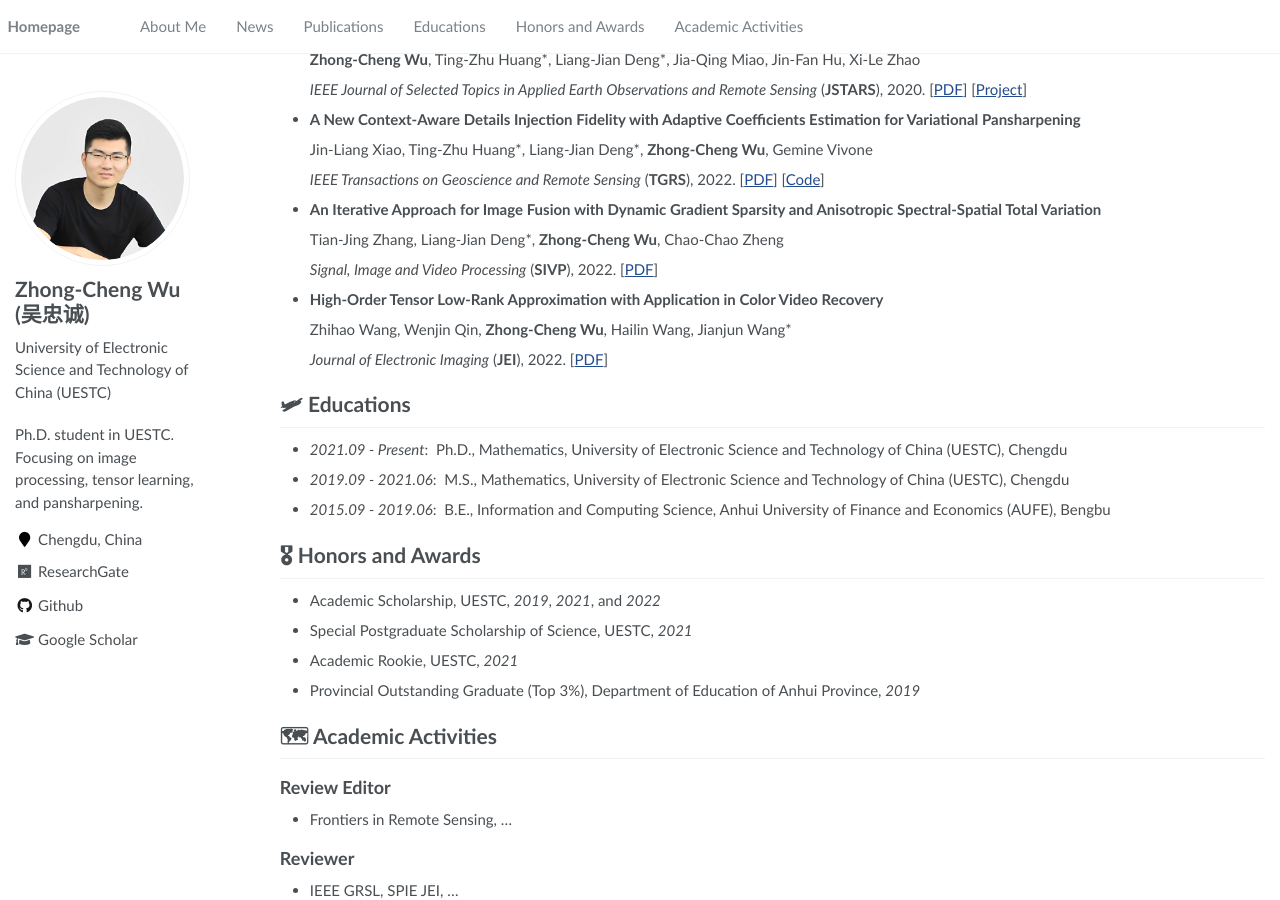
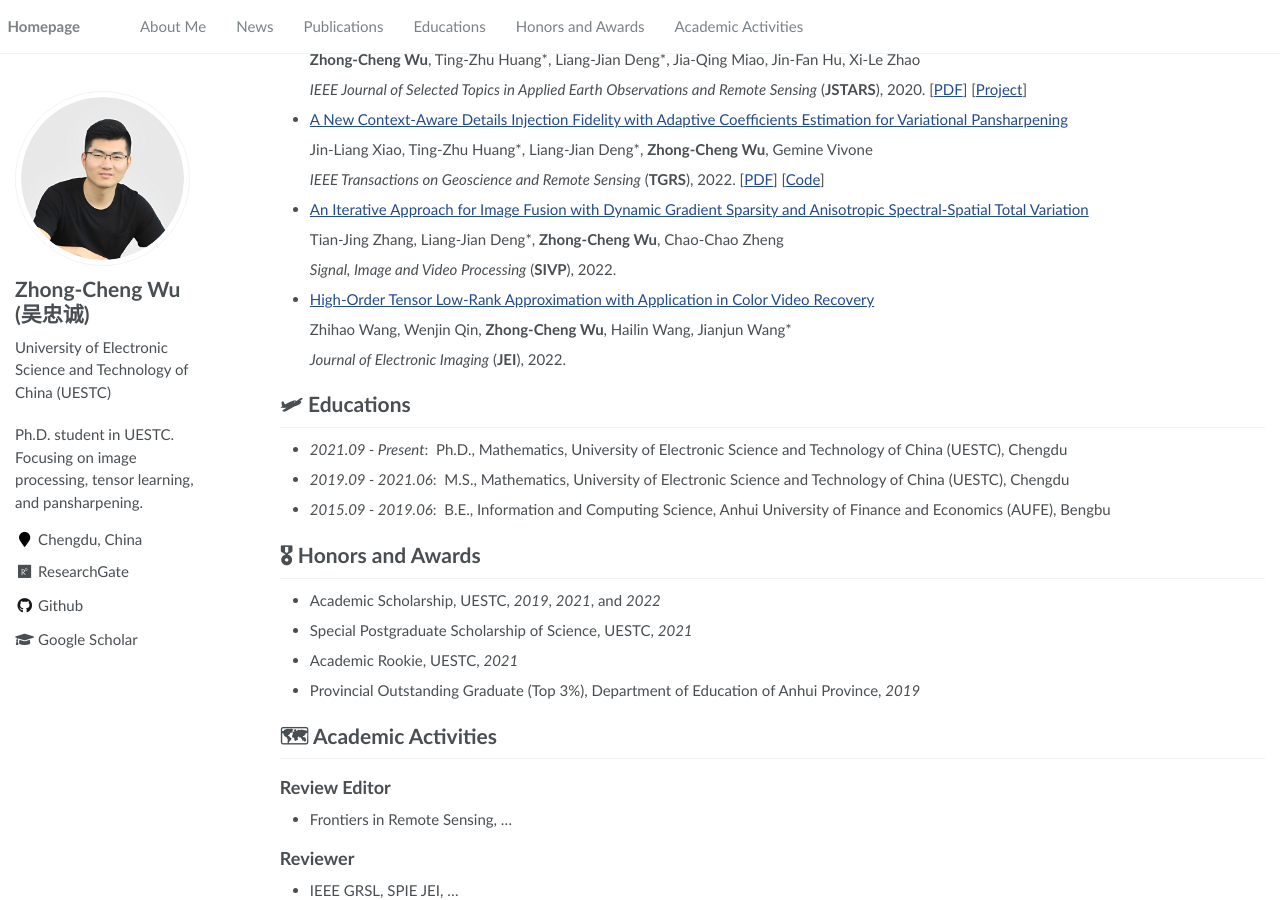
Before and after one commit to zhongchengwu/zhongchengwu.github.io, a Jekyll site: the page built from _pages/about.md, in a window 1280 px wide and 900 px high, scrolled down 886 px. Built offline with Jekyll 4.4.1, drawn with Linux system fonts in a browser that asks for light colours.

Commit message:
Update about.md

```diff
--- a/_pages/about.md
+++ b/_pages/about.md
@@ -32,7 +32,7 @@ E-mail: <wuzhch97@163.com> &emsp; [Google Scholar](https://scholar.google.com/ci
 <div class='paper-box'><div class='paper-box-image'><div><div class="badge">IEEE TIP</div><img src='images/tip_23.png' alt="sym" width="100%"></div></div>
 <div class='paper-box-text' markdown="1">
 
-<b>LRTCFPan: Low-Rank Tensor Completion Based Framework for Pansharpening</b>
+[LRTCFPan: Low-Rank Tensor Completion Based Framework for Pansharpening](https://ieeexplore.ieee.org/abstract/document/10054514)
 
 <b>Zhong-Cheng Wu</b>, Ting-Zhu Huang\*, Liang-Jian Deng\*, Jie Huang, Jocelyn Chanussot, Gemine Vivone
 
@@ -45,7 +45,7 @@ E-mail: <wuzhch97@163.com> &emsp; [Google Scholar](https://scholar.google.com/ci
 <div class='paper-box'><div class='paper-box-image'><div><div class="badge">NeurIPS 2022</div><img src='images/neurips_22.png' alt="sym" width="100%"></div></div>
 <div class='paper-box-text' markdown="1">
 
-<b>Tensor Wheel Decomposition and Its Tensor Completion Application</b>
+[Tensor Wheel Decomposition and Its Tensor Completion Application](https://papers.nips.cc)
 
 <b>Zhong-Cheng Wu</b>, Ting-Zhu Huang\*, Liang-Jian Deng\*, Hong-Xia Dou, Deyu Meng
 
@@ -55,35 +55,35 @@ E-mail: <wuzhch97@163.com> &emsp; [Google Scholar](https://scholar.google.com/ci
 </div>
 </div>
 
-- <b>VO+ Net: An Adaptive Approach Using Variational Optimization and Deep Learning for Panchromatic Sharpening</b>
+- [VO+ Net: An Adaptive Approach Using Variational Optimization and Deep Learning for Panchromatic Sharpening](https://ieeexplore.ieee.org/abstract/document/9387460)
 
   <b>Zhong-Cheng Wu</b>, Ting-Zhu Huang\*, Liang-Jian Deng\*, Jin-Fan Hu, Gemine Vivone
 
   *IEEE Transactions on Geoscience and Remote Sensing* (<b>TGRS</b>), 2021. [[PDF](https://liangjiandeng.github.io/papers/2021/VOFF.pdf)] [[Project](https://liangjiandeng.github.io/Projects_Res/VOFF_2021tgrs.html)] (<span style="color:red">ESI Highly Cited Paper</span>)
 
-- <b>A New Variational Approach Based on Proximal Deep Injection and Gradient Intensity Similarity for Spatio-Spectral Image Fusion</b>
+- [A New Variational Approach Based on Proximal Deep Injection and Gradient Intensity Similarity for Spatio-Spectral Image Fusion](https://ieeexplore.ieee.org/abstract/document/9220783)
 
   <b>Zhong-Cheng Wu</b>, Ting-Zhu Huang\*, Liang-Jian Deng\*, Jia-Qing Miao, Jin-Fan Hu, Xi-Le Zhao
 
   *IEEE Journal of Selected Topics in Applied Earth Observations and Remote Sensing* (<b>JSTARS</b>), 2020. [[PDF](https://liangjiandeng.github.io/papers/2020/dmpif_2020jstars.pdf)] [[Project](https://liangjiandeng.github.io/Projects_Res/DMPIF_2020jstars.html)]
 
-- <b>A New Context-Aware Details Injection Fidelity with Adaptive Coefficients Estimation for Variational Pansharpening</b>
+- [A New Context-Aware Details Injection Fidelity with Adaptive Coefficients Estimation for Variational Pansharpening](https://ieeexplore.ieee.org/document/9721243)
 
   Jin-Liang Xiao, Ting-Zhu Huang\*, Liang-Jian Deng\*, <b>Zhong-Cheng Wu</b>, Gemine Vivone
 
   *IEEE Transactions on Geoscience and Remote Sensing* (<b>TGRS</b>), 2022. [[PDF](https://liangjiandeng.github.io/papers/2022/xiao-tgrs2022.pdf)] [[Code](https://github.com/liangjiandeng/CDIF)]
 
-- <b>An Iterative Approach for Image Fusion with Dynamic Gradient Sparsity and Anisotropic Spectral-Spatial Total Variation</b>
+- [An Iterative Approach for Image Fusion with Dynamic Gradient Sparsity and Anisotropic Spectral-Spatial Total Variation](https://link.springer.com/article/10.1007/s11760-021-02105-y)
 
   Tian-Jing Zhang, Liang-Jian Deng\*, <b>Zhong-Cheng Wu</b>, Chao-Chao Zheng
 
-  *Signal, Image and Video Processing* (<b>SIVP</b>), 2022. [[PDF](https://link.springer.com/article/10.1007/s11760-021-02105-y)]
+  *Signal, Image and Video Processing* (<b>SIVP</b>), 2022.
 
-- <b>High-Order Tensor Low-Rank Approximation with Application in Color Video Recovery</b>
+- [High-Order Tensor Low-Rank Approximation with Application in Color Video Recovery](https://www.spiedigitallibrary.org/journals/journal-of-electronic-imaging/volume-31/issue-4/043044/High-order-tensor-low-rank-approximation-with-application-in-color/10.1117/1.JEI.31.4.043044.short)
 
   Zhihao Wang, Wenjin Qin, <b>Zhong-Cheng Wu</b>, Hailin Wang, Jianjun Wang\*
 
-  *Journal of Electronic Imaging* (<b>JEI</b>), 2022. [[PDF](https://www.spiedigitallibrary.org/journals/journal-of-electronic-imaging/volume-31/issue-4/043044/High-order-tensor-low-rank-approximation-with-application-in-color/10.1117/1.JEI.31.4.043044.short)]
+  *Journal of Electronic Imaging* (<b>JEI</b>), 2022.
 
 # 🛩 Educations
 - *2021.09 - Present*: &nbsp;Ph.D., Mathematics, University of Electronic Science and Technology of China (UESTC), Chengdu
```
